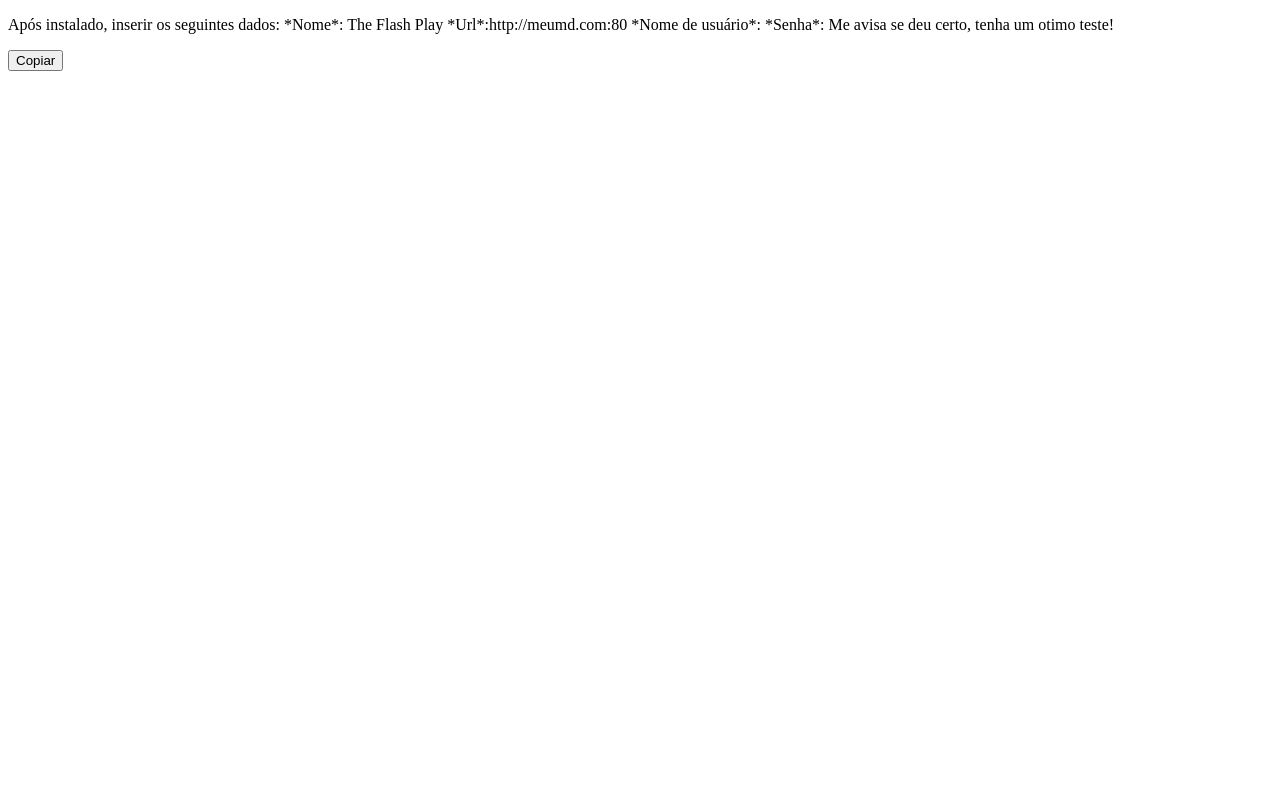
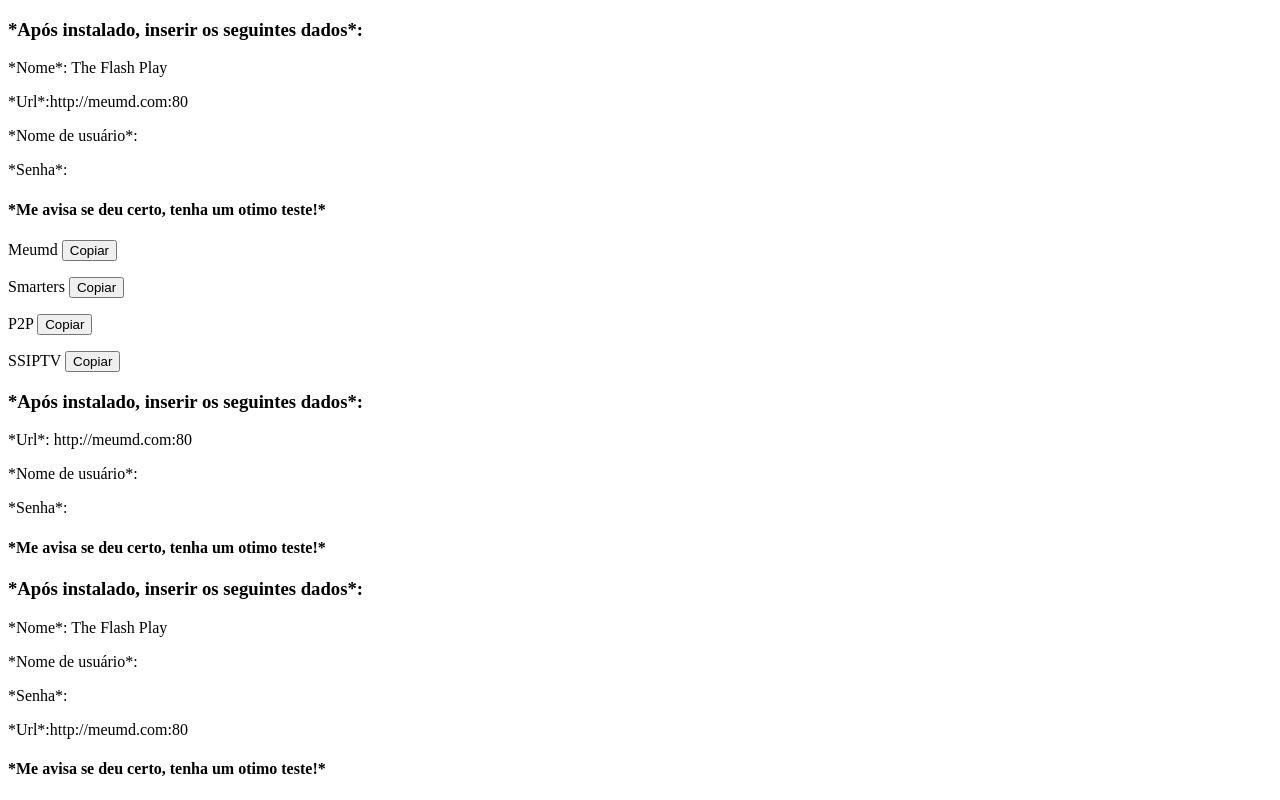
Before and after one commit to alessandro-jr/plugin-url, a plain HTML site: page index2.html in a window 1280 px wide. Drawn offline with Linux system fonts and the light colour scheme.

Commit message:
Update index2.html

```diff
--- a/index2.html
+++ b/index2.html
@@ -1,42 +1,69 @@
 <!DOCTYPE html>
 <html>
 <head>
-  <title>Copiar Texto</title>
+  <meta charset="UTF-8">
+  <title>Copiar URL</title>
+  <style>
+    .copy-message {
+      position: fixed;
+      top: 50%;
+      left: 50%;
+      transform: translate(-50%, -50%);
+      padding: 10px 20px;
+      background-color: #fff;
+      border: 1px solid #008000;
+      border-radius: 5px;
+      box-shadow: 0 2px 4px rgba(0, 0, 0, 0.2);
+      z-index: 9999;
+    }
+  </style>
   <script>
-    function copiarTexto() {
-      /* Seleciona o elemento de texto */
-      var texto = document.getElementById("meuTexto");
+    function copiarUrl(url) {
+      var input = document.createElement('input');
+      input.setAttribute('value', url);
+      document.body.appendChild(input);
+      input.select();
+      input.setSelectionRange(0, 99999);
+      document.execCommand('copy');
+      document.body.removeChild(input);
 
-      /* Cria um campo de texto auxiliar */
-      var aux = document.createElement("input");
+      var copyMessage = document.createElement('div');
+      copyMessage.className = 'copy-message';
+      copyMessage.textContent = 'Copiado com sucesso';
+      document.body.appendChild(copyMessage);
 
-      /* Define o valor do campo auxiliar como o texto a ser copiado */
-      aux.setAttribute("value", texto.textContent);
-
-      /* Adiciona o campo auxiliar à página */
-      document.body.appendChild(aux);
-
-      /* Seleciona o conteúdo do campo auxiliar */
-      aux.select();
-
-      /* Copia o conteúdo selecionado */
-      document.execCommand("copy");
-
-      /* Remove o campo auxiliar */
-      document.body.removeChild(aux);
-
-      /* Exibe uma mensagem de sucesso */
-      alert("Texto copiado!");
+      setTimeout(function() {
+        document.body.removeChild(copyMessage);
+      }, 2000);
     }
   </script>
 </head>
 <body>
-  <p id="meuTexto">Após instalado, inserir os seguintes dados:
-    *Nome*: The Flash Play
-    *Url*:http://meumd.com:80
-    *Nome de usuário*:
-    *Senha*:
-    Me avisa se deu certo, tenha um otimo teste!</p>
-  <button onclick="copiarTexto()">Copiar</button>
+
+  <h3>*Após instalado, inserir os seguintes dados*:</h3>
+  <p>*Nome*: The Flash Play</p>
+  <p>*Url*:http://meumd.com:80 </p>
+  <p>*Nome de usuário*: </p>
+  <p>*Senha*: </p>
+  <h4>*Me avisa se deu certo, tenha um otimo teste!*</h4>
+
+ <p>Meumd <button onclick="copiarUrl('http://meumd.com:80')">Copiar</button></p>
+  <p>Smarters <button onclick="copiarUrl('http://asrv.io')">Copiar</button></p>
+  <p>P2P <button onclick="copiarUrl('http://abrela.me/p2beta')">Copiar</button></p>
+  <p>SSIPTV <button onclick="copiarUrl('http://app.ss-iptv.com')">Copiar</button></p>
+
+
+  <h3>*Após instalado, inserir os seguintes dados*:</h3>
+  <p>*Url*: http://meumd.com:80 </p>
+  <p>*Nome de usuário*: </p>
+  <p>*Senha*: </p>
+  <h4>*Me avisa se deu certo, tenha um otimo teste!*</h4>
+
+  <h3>*Após instalado, inserir os seguintes dados*:</h3>
+  <p>*Nome*: The Flash Play</p>
+  <p>*Nome de usuário*: </p>
+  <p>*Senha*: </p>
+  <p>*Url*:http://meumd.com:80 </p>
+  <h4>*Me avisa se deu certo, tenha um otimo teste!*</h4>
 </body>
 </html>
```
